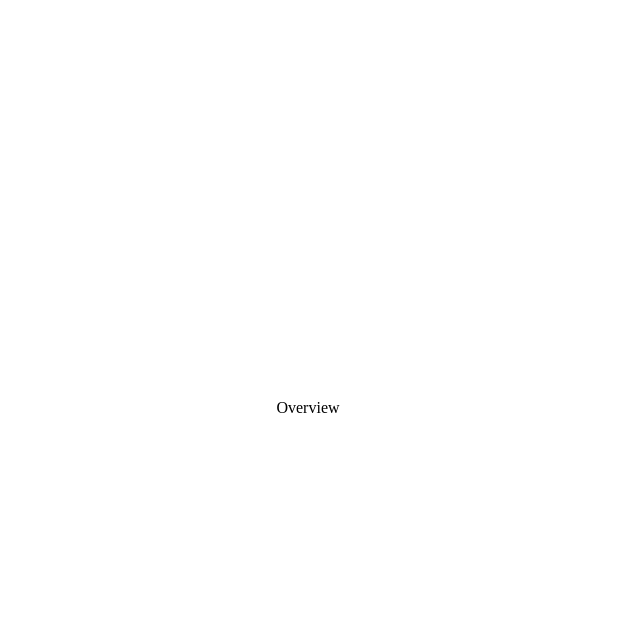
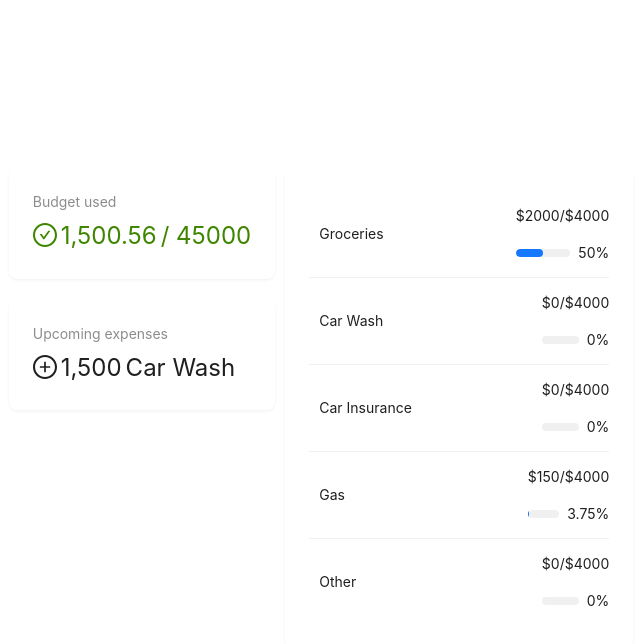
Before and after one commit to ParadoxZero/budgetbud, a React (Vite) app: page / in a window 1280 px wide. Both pictures are taken after a click on the button "Login". Shown: the top 644 px of the page, without its empty margins (332-972 px from the left). Built offline with nearby package versions, Linux system fonts and the light colour scheme.

Commit message:
Overview page basic structure

```diff
--- a/src/App.tsx
+++ b/src/App.tsx
@@ -19,7 +19,7 @@ function render_view() {
 function App() {
 
   return (
-    <Flex align="center" justify="space-around" vertical style={{ height: "100vh", flexGrow: 1 }} >
+    <Flex align="center" justify="center" vertical style={{ height: "100vh", flexGrow: 1, width: "100vw" }} >
       {render_view()}
     </ Flex>
   )
--- a/src/pages/overview.tsx
+++ b/src/pages/overview.tsx
@@ -1,5 +1,88 @@
+import { Card, Divider, Flex, Progress, Space, Statistic } from "antd"
+import { CheckCircleOutlined, PlusCircleOutlined } from '@ant-design/icons';
+import { GetScreenSize, ScreenSize } from "../utils";
+
+
+function render_available_budget() {
+    return (
+        <Card bordered={false} style={{ margin: 10 }} >
+            <Statistic
+                title="Budget used"
+                value={150056 / 100}
+                precision={2}
+                prefix={<CheckCircleOutlined />}
+                suffix="/ 45000"
+                valueStyle={{ color: '#3f8600' }}
+            />
+        </Card>
+    )
+}
+
+function render_upcoming() {
+    return (
+        <Card bordered={false} style={{ margin: 10 }}>
+            <Statistic
+                title="Upcoming expenses"
+                value={1500}
+                precision={0}
+                prefix={<PlusCircleOutlined />}
+                suffix="Car Wash"
+            // valueStyle={{ color: '#3f8600' }}
+            />
+        </Card>
+    )
+}
+
+function header() {
+    return (
+        <Flex vertical={GetScreenSize() == ScreenSize.desktop}>
+            {render_available_budget()}
+            {render_upcoming()}
+        </Flex>
+    )
+}
+
+function render_single_category(title: string, value: number, total: number) {
+    var progress = null;
+    if (GetScreenSize() == ScreenSize.desktop) {
+        progress = <Progress type="line" percent={(value / total) * 100} strokeColor={'#1677ff'} style={{ marginBottom: 14 }} />
+    }
+    return (
+        <div style={{ margin: 0, marginTop: 0, marginBottom: 0, padding: 0, minWidth: 300 }}>
+            <Flex align="center" justify="space-between">
+                <p style={{ margin: 10 }}>{title}</p>
+                <Flex align="center" justify="center" vertical>
+                    <p>${value}/${total}</p>
+                    {progress}
+                </Flex>
+            </Flex>
+        </div >
+    )
+}
+
+function render_categories() {
+    return (
+        <Card bordered={false} style={{ margin: 0, marginTop: 10, marginBottom: 10, padding: 0 }}>
+            <Flex align="stretch" justify="space-around" vertical>
+                {render_single_category("Groceries", 2000, 4000)}
+                <Divider style={{ margin: 0, padding: 0 }} />
+                {render_single_category("Car Wash", 0, 4000)}
+                <Divider style={{ margin: 0, padding: 0 }} />
+                {render_single_category("Car Insurance", 0, 4000)}
+                <Divider style={{ margin: 0, padding: 0 }} />
+                {render_single_category("Gas", 150, 4000)}
+                <Divider style={{ margin: 0, padding: 0 }} />
+                {render_single_category("Other", 0, 4000)}
+            </Flex>
+        </Card>
+    )
+}
+
 export function OverviewPage() {
     return (
-        <div>Overview</div>
+        <Flex vertical={GetScreenSize() != ScreenSize.desktop}>
+            {header()}
+            {render_categories()}
+        </Flex >
     )
 }
```
